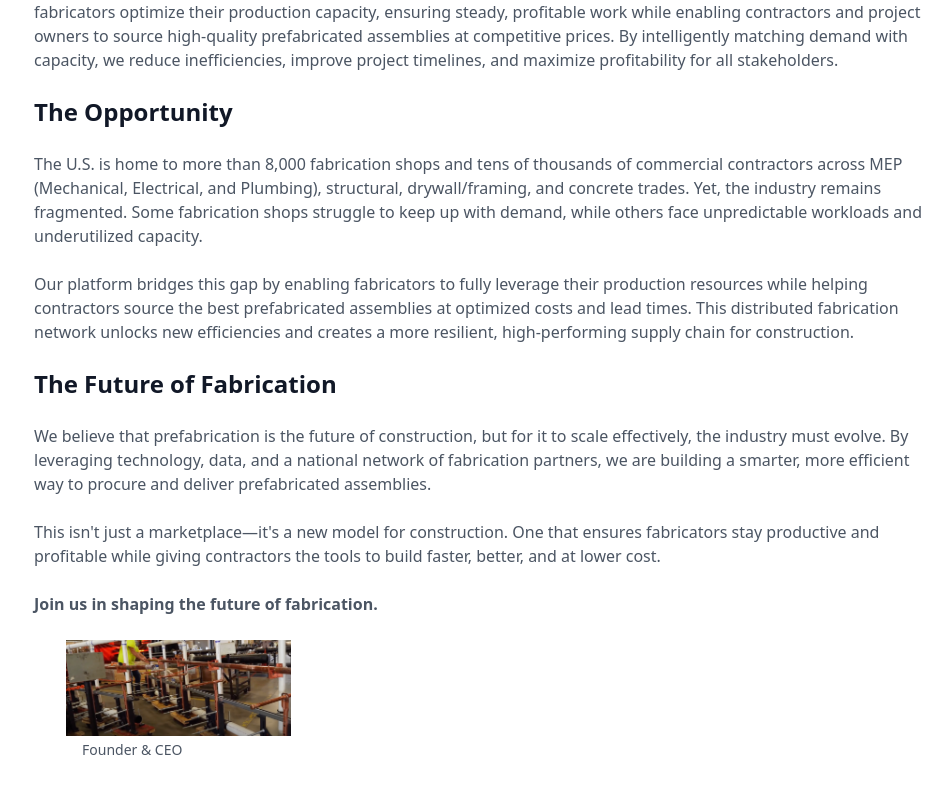
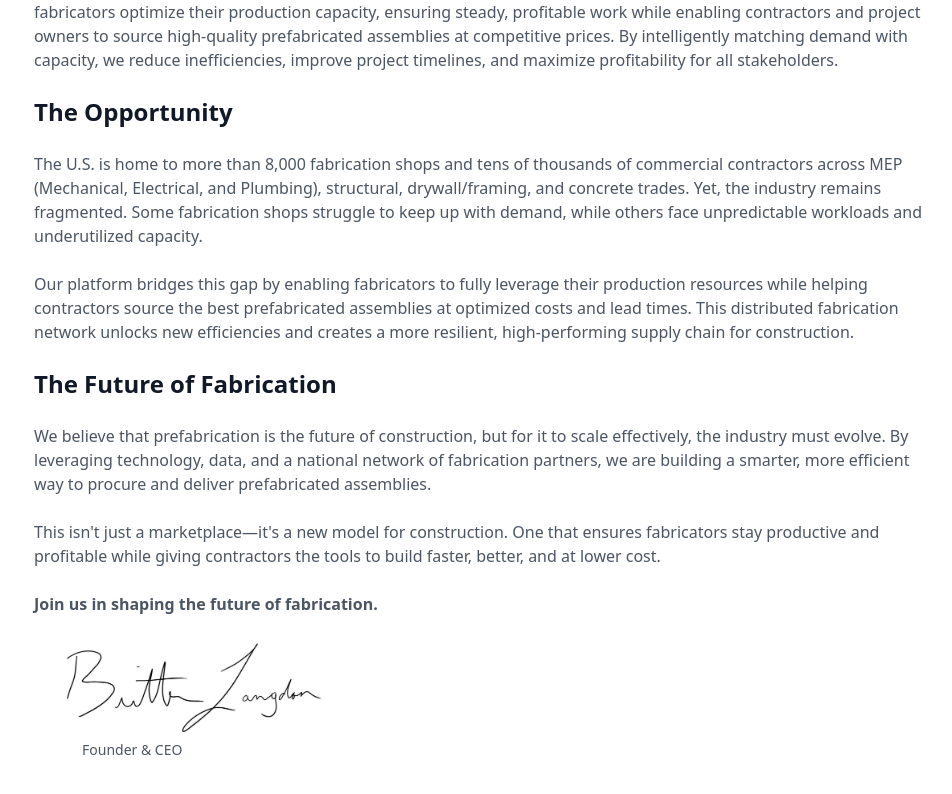
Before and after one commit to blangdon1004/buildfactory-waitlist, a React (Vite) app: page /about in a window 1280 px wide. Shown: the part 1224-2018 px from the top of the page, without its empty margins (158-1110 px from the left). Built offline with nearby package versions, Linux system fonts and the light colour scheme.

Commit message:
Update About Us page image
The image on the About Us page has been updated.

```diff
--- a/src/pages/AboutUs.tsx
+++ b/src/pages/AboutUs.tsx
@@ -71,7 +71,7 @@ const AboutUs = () => {
 
             <div className="text-left mt-16 pl-8">
               <img
-                src="/lovable-uploads/03cfef6b-ae75-41ac-a15c-bc79147494de.png"
+                src="/lovable-uploads/90646165-5cfb-47bc-bf6f-f54caeeaa4c3.png"
                 alt="Britton Langdon Signature"
                 className="h-24 w-auto mb-1"
               />
```
Also changed, not shown: public/lovable-uploads/90646165-5cfb-47bc-bf6f-f54caeeaa4c3.png (added).
